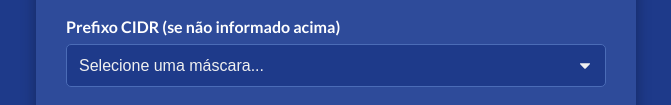
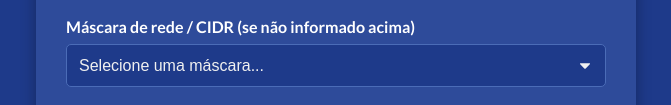
Before and after one commit to vvitordantas/ferramentastech, a plain HTML site: page subnetcalculator.html in a window 1280 px wide. Shown: the part 220-325 px from the top of the page, without its empty margins (304-975 px from the left). Drawn offline with Linux system fonts and the light colour scheme.

Commit message:
Titulo Máscara de rede / CIDR

```diff
--- a/subnetcalculator.html
+++ b/subnetcalculator.html
@@ -188,7 +188,7 @@
                 <input type="text" id="ipInput" placeholder="Ex: 192.168.0.10/24 ou 192.168.1.1 255.255.255.0" required>
             </div>
             <div class="form-group">
-                <label for="cidrInput">Prefixo CIDR (se não informado acima)</label>
+                <label for="cidrInput">Máscara de rede / CIDR (se não informado acima)</label>
                 <select id="cidrInput">
                     <option value="" selected>Selecione uma máscara...</option>
                 </select>
```
